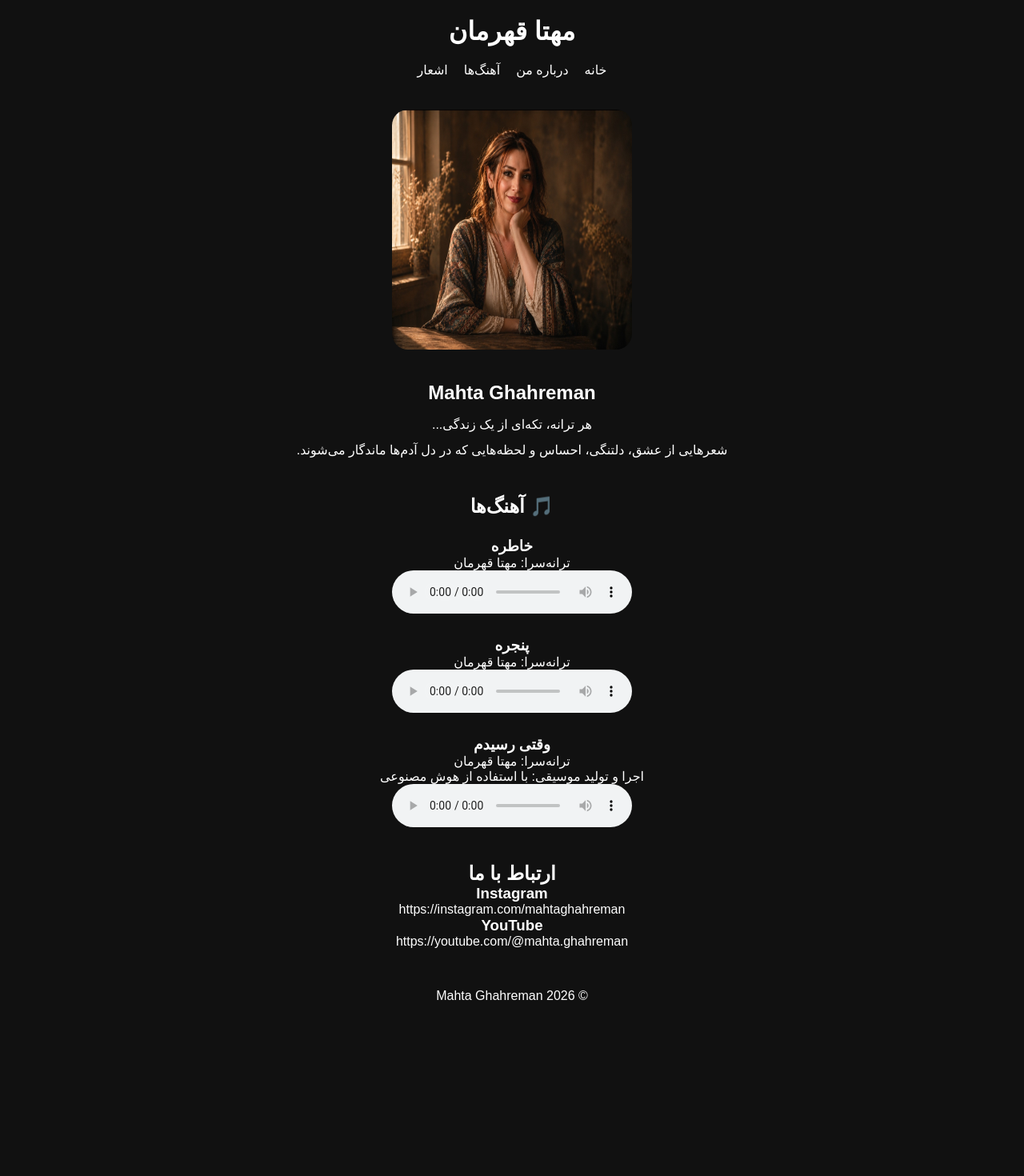
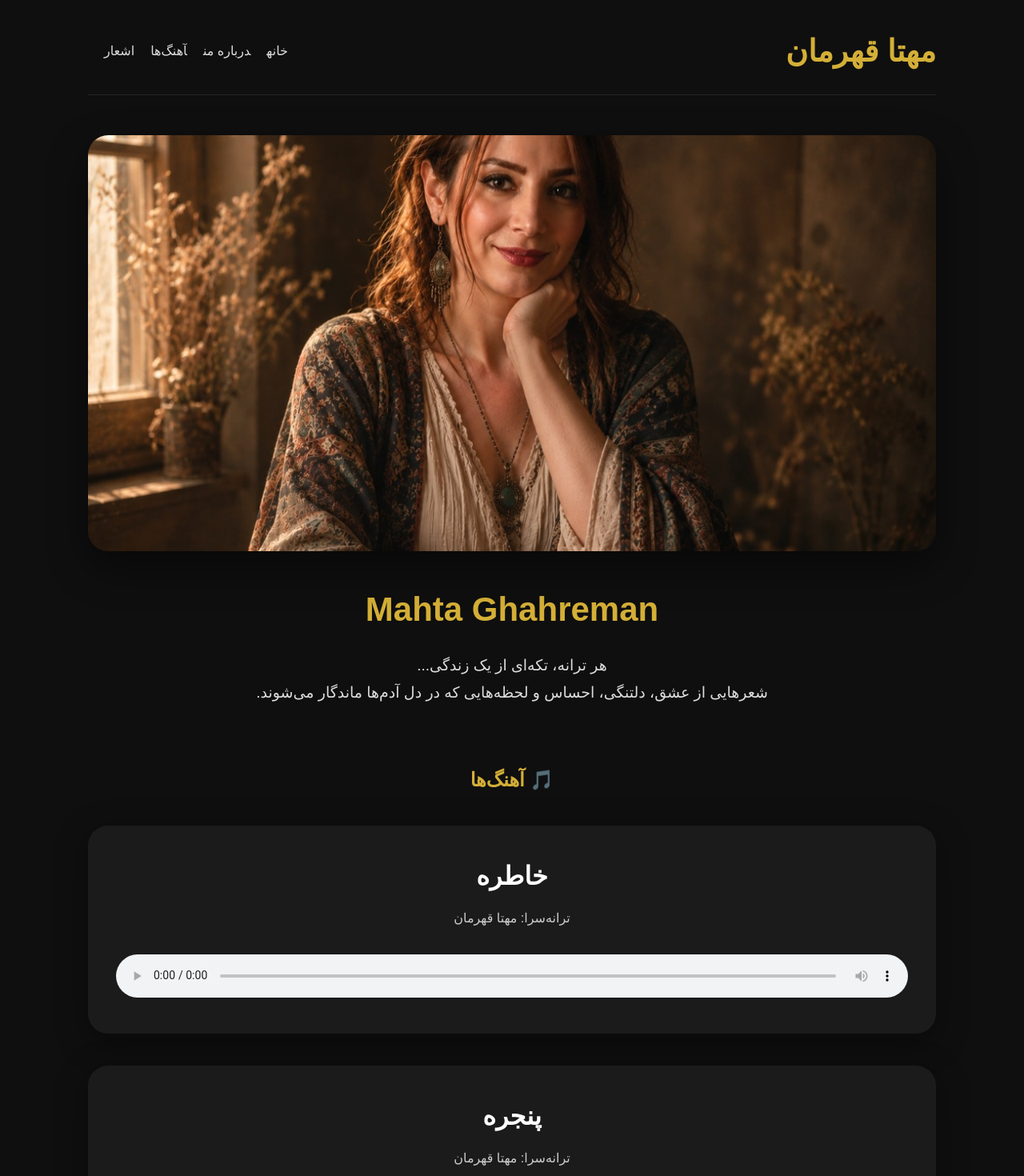
Before and after one commit to mahtaghahreman/Mahta_ghahreman, a Next.js app: page / in a window 1280 px wide. Shown: the top 1470 px of the page at 80% size. Before the commit the page ends 1294 px from the top, so only its background shows below. Built offline with nearby package versions, Linux system fonts and the light colour scheme.

Commit message:
Update globals.css

```diff
--- a/app/globals.css
+++ b/app/globals.css
@@ -1,135 +1,343 @@
-* {
-  margin: 0;
-  padding: 0;
-  box-sizing: border-box;
+*{
+  margin:0;
+  padding:0;
+  box-sizing:border-box;
 }
 
-html,
-body {
-  direction: rtl;
-  font-family: sans-serif;
-  background: #111;
-  color: #fff;
+body{
+  background:#0f0f0f;
+  color:#f5f5f5;
+  font-family:Arial,sans-serif;
+  line-height:1.8;
 }
 
-body {
-  min-height: 100vh;
+.home{
+  max-width:1100px;
+  margin:auto;
+  padding:30px 20px;
 }
 
-a {
-  color: inherit;
-  text-decoration: none;
+/* Header */
+
+.header{
+  display:flex;
+  justify-content:space-between;
+  align-items:center;
+  padding-bottom:20px;
+  border-bottom:1px solid rgba(255,255,255,.1);
 }
 
-img {
-  max-width: 100%;
-  display: block;
+.header h1{
+  color:#d4af37;
+  font-size:38px;
+}
+
+nav a{
+  color:#ddd;
+  text-decoration:none;
+  margin-left:20px;
+  transition:.3s;
+}
+
+nav a:hover{
+  color:#d4af37;
 }
 
 
-/* صفحه اصلی */
+/* Hero */
 
-.home {
-  width: 100%;
-  padding: 20px;
+.hero{
+  margin-top:50px;
+  text-align:center;
+}
+
+.hero-image{
+  position:relative;
+  width:100%;
+  height:520px;
+  overflow:hidden;
+  border-radius:25px;
+  box-shadow:0 20px 50px rgba(0,0,0,.45);
+}
+
+.hero-image img{
+  object-fit:cover;
+}
+
+.intro{
+  margin-top:35px;
+}
+
+.intro h2{
+  color:#d4af37;
+  font-size:42px;
+  margin-bottom:15px;
+}
+
+.intro p{
+  color:#ddd;
+  font-size:19px;
 }
 
 
-/* منو */
+/* Music */
 
-.header {
-  text-align: center;
-  margin-bottom: 40px;
+.music{
+  margin-top:70px;
+  text-align:center;
 }
 
-.header nav {
-  margin-top: 20px;
-  display: flex;
-  justify-content: center;
-  gap: 20px;
+.music h2{
+  color:#d4af37;
+  margin-bottom:35px;
+}
+
+.music-list{
+  display:flex;
+  flex-direction:column;
+  gap:40px;
+}
+
+.music-card{
+  background:#1b1b1b;
+  border-radius:25px;
+  padding:35px;
+  box-shadow:0 10px 40px rgba(0,0,0,.4);
+}
+
+.cover-image{
+  position:relative;
+  width:400px;
+  max-width:100%;
+  aspect-ratio:1/1;
+  margin:0 auto 25px;
+  overflow:hidden;
+  border-radius:20px;
+}
+
+.cover-image img{
+  object-fit:cover;
+}
+
+.music-card h3{
+  font-size:32px;
+  color:white;
+  margin-bottom:10px;
+}
+
+.music-card p{
+  color:#ccc;
+  margin-bottom:10px;
+}
+
+.music-card audio{
+  width:100%;
+  margin-top:20px;
 }
 
 
-/* تصویر */
+/* Song text */
 
-.hero {
-  text-align: center;
+.song-text{
+  margin-top:35px;
+  padding:25px;
+  background:#151515;
+  border-radius:20px;
+  text-align:right;
 }
 
-.hero-image {
-  position: relative;
-  width: 300px;
-  height: 300px;
-  margin: 20px auto;
-  overflow: hidden;
-  border-radius: 20px;
+.song-text h4{
+  color:#d4af37;
+  font-size:24px;
+  margin-bottom:15px;
+}
+
+.song-text p{
+  color:#eee;
+  font-size:18px;
+  line-height:2.4;
 }
 
 
-/* متن */
+/* Poems */
 
-.intro {
-  max-width: 700px;
-  margin: 30px auto;
-  line-height: 2;
+.poems{
+  margin-top:80px;
+}
+
+.poems h2{
+  color:#d4af37;
+  text-align:center;
+  margin-bottom:30px;
+}
+
+article{
+  background:#1b1b1b;
+  border-radius:22px;
+  padding:35px;
+  box-shadow:0 10px 40px rgba(0,0,0,.35);
+}
+
+article h3{
+  color:#d4af37;
+  font-size:30px;
+  margin-bottom:15px;
+}
+
+.author{
+  color:#aaa;
+  font-style:italic;
+  margin-bottom:25px;
+}
+
+article p{
+  font-size:18px;
+  line-height:2.3;
 }
 
 
-/* آهنگ‌ها */
+/* Lyrics */
 
-.music {
-  margin-top: 40px;
-  text-align: center;
+.lyrics-page{
+  max-width:900px;
+  margin:auto;
+  padding:40px 20px;
+  text-align:center;
 }
 
-.music-card {
-  margin: 25px auto;
+.lyrics-page h1{
+  color:#d4af37;
+  font-size:42px;
+  margin-bottom:30px;
+}
+
+.lyrics-list{
+  display:flex;
+  flex-direction:column;
+  gap:20px;
+  margin-top:30px;
+  align-items:center;
+}
+
+.lyrics-list a{
+  width:250px;
+  padding:15px;
+  background:#1b1b1b;
+  border-radius:20px;
+  color:#fff;
+  font-size:22px;
+  transition:.3s;
+}
+
+.lyrics-list a:hover{
+  color:#d4af37;
+  transform:scale(1.05);
+}
+
+.lyrics-text{
+  background:#151515;
+  padding:35px;
+  border-radius:25px;
+  margin-top:30px;
+}
+
+.lyrics-text p{
+  color:#eee;
+  font-size:20px;
+  line-height:2.5;
+  margin-bottom:35px;
 }
 
 
-/* ارتباط */
+/* Contact */
 
-.contact {
-  text-align: center;
-  margin-top: 40px;
+.contact{
+  margin-top:80px;
+  text-align:center;
+}
+
+.contact h2{
+  color:#d4af37;
+  font-size:34px;
+  margin-bottom:35px;
+}
+
+.contact-box{
+  max-width:520px;
+  margin:20px auto;
+  padding:25px;
+  background:#1b1b1b;
+  border-radius:25px;
+  display:flex;
+  align-items:center;
+  gap:25px;
+  text-align:left;
+}
+
+.contact-icon{
+  font-size:45px;
+}
+
+.contact-box h3{
+  color:white;
+  margin-bottom:10px;
+}
+
+.contact-box a{
+  color:#ccc;
+  text-decoration:none;
+  word-break:break-all;
+}
+
+.contact-box a:hover{
+  color:#d4af37;
 }
 
 
-/* اشعار */
+/* Footer */
 
-.lyrics-page {
-  text-align: center;
-  padding: 30px;
-  line-height: 2;
-}
-
-.lyrics-list {
-  display: flex;
-  flex-direction: column;
-  gap: 20px;
-  margin-top: 30px;
-  align-items: center;
-}
-
-.lyrics-list a {
-  width: 220px;
-  padding: 15px;
-  background: #222;
-  border-radius: 12px;
-  font-size: 20px;
-}
-
-.lyrics-text {
-  max-width: 700px;
-  margin: 30px auto;
-}
-
-.lyrics-text p {
-  margin-bottom: 30px;
+footer{
+  margin-top:80px;
+  text-align:center;
+  color:#888;
+  border-top:1px solid rgba(255,255,255,.1);
+  padding-top:30px;
 }
 
 
-footer {
-  text-align: center;
-  margin: 50px 0 20px;
+/* Mobile */
+
+@media(max-width:768px){
+
+.header{
+  flex-direction:column;
+  gap:20px;
 }
+
+nav{
+  display:flex;
+  flex-wrap:wrap;
+  justify-content:center;
+}
+
+.hero-image{
+  height:350px;
+}
+
+.intro h2{
+  font-size:34px;
+}
+
+.music-card{
+  padding:25px;
+}
+
+.song-text{
+  padding:20px;
+}
+
+.contact-box{
+  margin:15px 5px;
+}
+
+}
```
